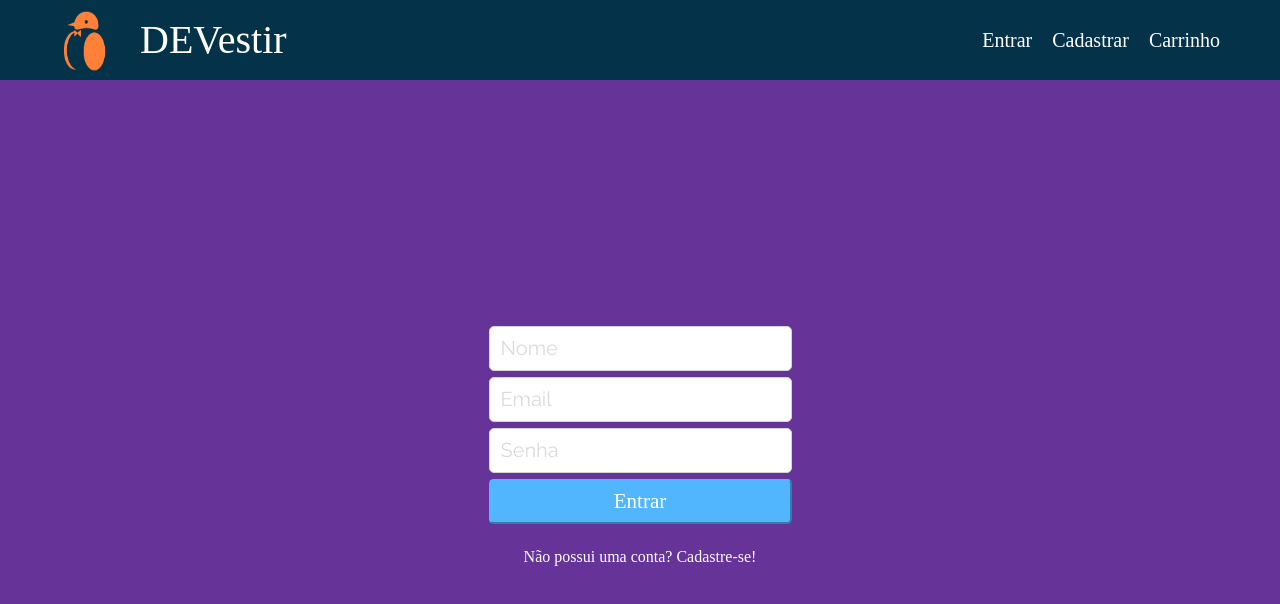
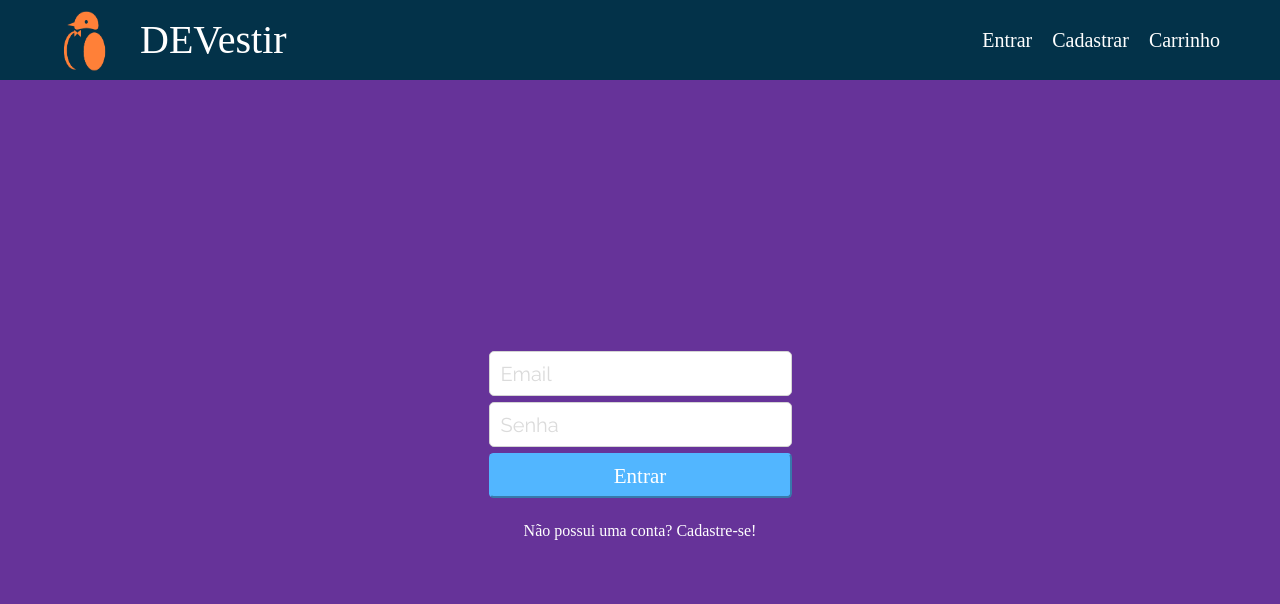
Before and after one commit to HugoNicolau/DEVestir_FrontEnd, a React (Create React App) app: page /login in a window 1280 px wide. Shown: the top 604 px of the page. Built offline with nearby package versions, Linux system fonts and the light colour scheme; a web font is replaced by a local one.

Commit message:
Bugfix: Login with email and password & NavBar nam

```diff
--- a/src/components/NavBar.js
+++ b/src/components/NavBar.js
@@ -26,7 +26,7 @@ export default function NavBar(){
             </Title>
             </TitleAndLogo>
             <UserRelated>
-                {token.length>0 ? <h1>`Olá ${userName}`</h1> : <><h1 onClick={goToLogin}>Entrar</h1>  <h1 onClick={goToSignUp}>Cadastrar</h1>
+                {token.length>0 ? <h1>Olá {userName}</h1> : <><h1 onClick={goToLogin}>Entrar</h1>  <h1 onClick={goToSignUp}>Cadastrar</h1>
 
             <h1>Carrinho</h1></>}
 
--- a/src/components/SignIn.js
+++ b/src/components/SignIn.js
@@ -6,7 +6,7 @@ import { useContext } from "react";
 import { TokenContext } from "./TokenContext";
 
 export default function SignIn(){
-    const [nameValue, setNameValue] = useState("");
+
     const [emailValue, setEmailValue] = useState("");
     const [passwordValue, setPasswordValue] = useState("");
     const navigate = useNavigate();
@@ -16,7 +16,6 @@ export default function SignIn(){
     function trySignUp(e){
         e.preventDefault();
         const body = {
-            name:nameValue,
             email: emailValue,
             password: passwordValue,
         }
@@ -44,14 +43,7 @@ export default function SignIn(){
             </Link> */}
           <LoginContainer>
             <form onSubmit={trySignUp}>
-            <input
-                type="text"
-                id="nameField"
-                value={nameValue}
-                onChange={(e) => setNameValue(e.target.value)}
-                placeholder="Nome"
-                required
-              />
+
               <input
                 type="email"
                 id="emailField"
```
